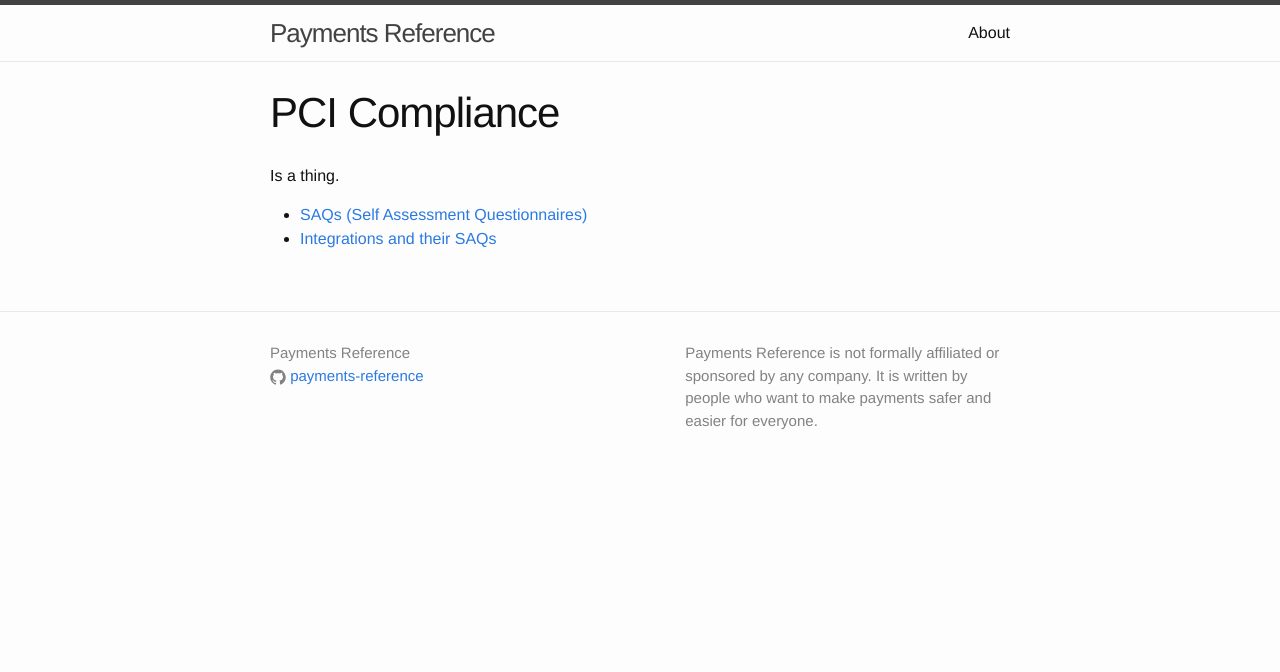
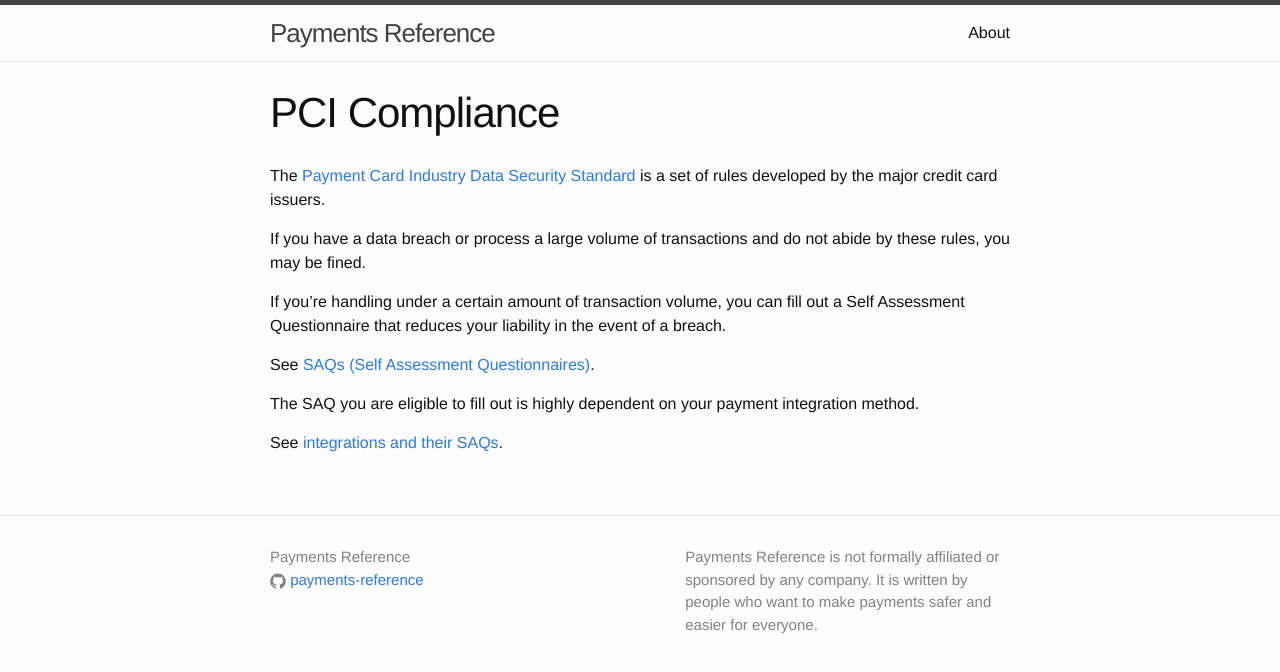
Before and after one commit to payments-reference/payments-reference, a Jekyll site: the page built from pci-compliance/index.md, in a window 1280 px wide. Shown: the top 672 px of the page. Built offline with Jekyll 4.4.1, drawn with Linux system fonts in a browser that asks for light colours.

```diff
--- a/pci-compliance/index.md
+++ b/pci-compliance/index.md
@@ -4,7 +4,14 @@ title: PCI Compliance
 permalink: /pci-compliance/
 ---
 
-Is a thing.
+The [Payment Card Industry Data Security Standard](http://en.wikipedia.org/wiki/Payment_Card_Industry_Data_Security_Standard) is a set of rules developed by the major credit card issuers.
 
-- [SAQs (Self Assessment Questionnaires)](/pci-compliance/saqs)
-- [Integrations and their SAQs](/pci-compliance/integrations)
+If you have a data breach or process a large volume of transactions and do not abide by these rules, you may be fined.
+
+If you're handling under a certain amount of transaction volume, you can fill out a Self Assessment Questionnaire that reduces your liability in the event of a breach.
+
+See [SAQs (Self Assessment Questionnaires)](/pci-compliance/saqs/).
+
+The SAQ you are eligible to fill out is highly dependent on your payment integration method.
+
+See [integrations and their SAQs](/pci-compliance/integrations/).
```
Also changed, not shown: pci-compliance/integrations.md (+0 -4 lines), pci-compliance/saqs.md (+4 -4 lines).
